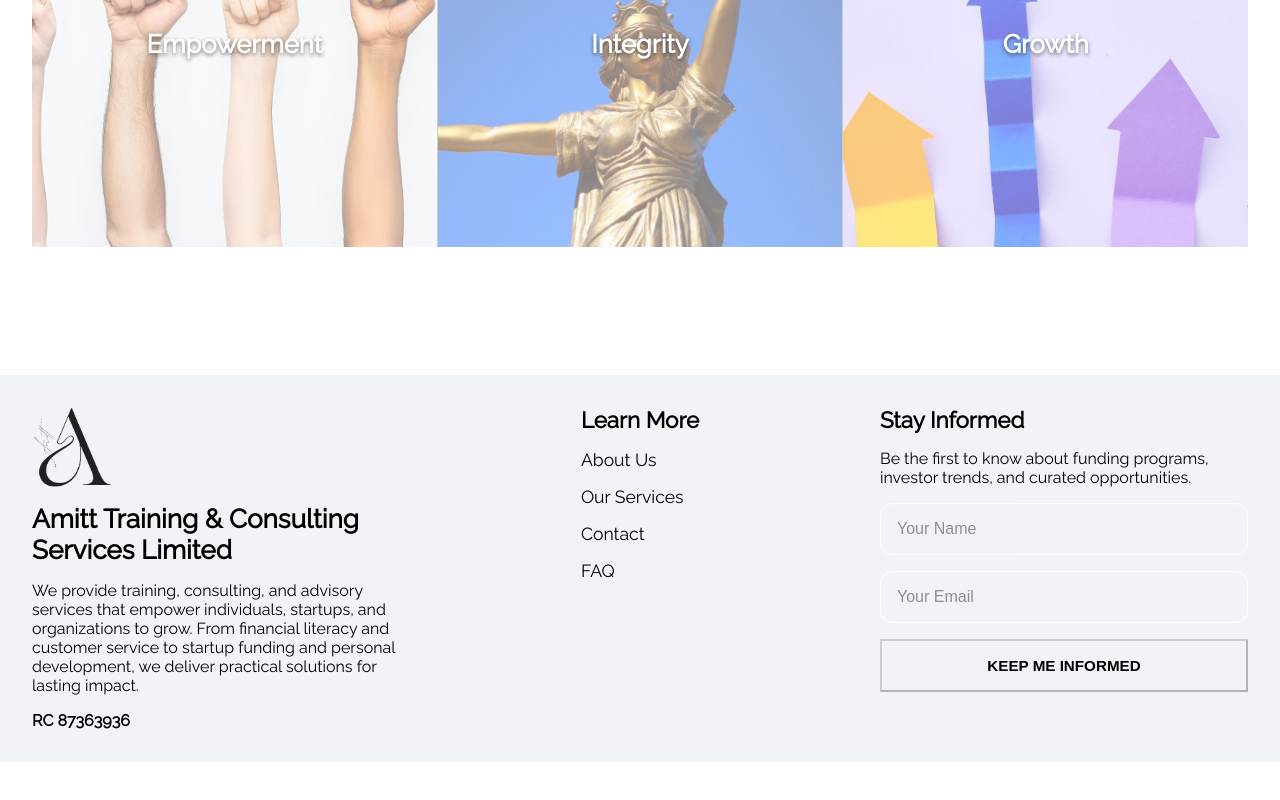
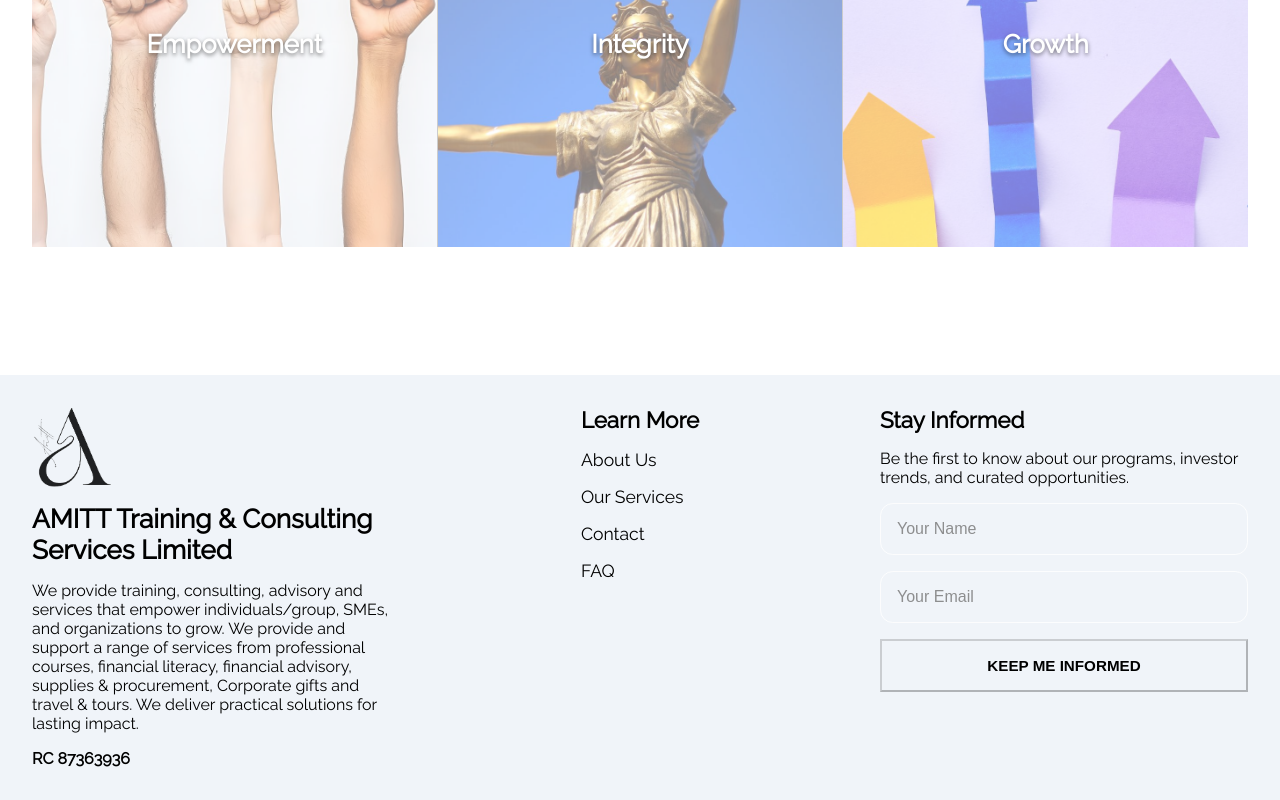
Before and after one commit to Gboly/Amittcsl, a Next.js app in the folder client/: page /about in a window 1280 px wide. Shown: the part 1379-2179 px from the top of the page. Before the commit the page ends 2141 px from the top, so only its background shows below. Built offline with nearby package versions, Linux system fonts and the light colour scheme; a web font is replaced by a local one.

Commit message:
fix: Implement client fix 1

```diff
--- a/client/src/app/contact/page.jsx
+++ b/client/src/app/contact/page.jsx
@@ -49,6 +49,7 @@ export default function Contact() {
             <div className="contact-column">
               <MailIcon style={{ color: "#457b9d", fontSize: "2rem" }} />
               <p>info@amittcsl.com</p>
+              <p>mlainsights@amittcsl.com</p>
             </div>
           </aside>
         </div>
--- a/client/src/app/services/gifts/page.js
+++ b/client/src/app/services/gifts/page.js
@@ -43,8 +43,8 @@ export default function CorporateGiftsPage() {
             <p>
               We help organizations strengthen relationships and foster a
               culture of appreciation through thoughtful and tailored gifting
-              solutions. Whether it’s Christmas, New Year, birthdays,
-              anniversaries, or company milestones, our curated gifts leave a
+              solutions. Whether it’s Christmas, New Year, Sallah,
+              Anniversaries, or Company milestones, our curated gifts leave a
               lasting impression.
             </p>
             <em>Professional. Personal. Memorable.</em>
--- a/client/src/components/footer/Footer.jsx
+++ b/client/src/components/footer/Footer.jsx
@@ -26,13 +26,15 @@ export default function Footer() {
               width={80}
               height={80}
             />
-            <h3>Amitt Training & Consulting Services Limited</h3>
+            <h3>AMITT Training & Consulting Services Limited</h3>
           </header>
           <p>
-            We provide training, consulting, and advisory services that empower
-            individuals, startups, and organizations to grow. From financial
-            literacy and customer service to startup funding and personal
-            development, we deliver practical solutions for lasting impact.
+            We provide training, consulting, advisory and services that empower
+            individuals/group, SMEs, and organizations to grow. We provide and
+            support a range of services from professional courses, financial
+            literacy, financial advisory, supplies & procurement, Corporate
+            gifts and travel & tours. We deliver practical solutions for lasting
+            impact.
           </p>
           <p className="rc-no">RC 87363936</p>
         </section>
@@ -49,7 +51,7 @@ export default function Footer() {
         <section className="stay-informed">
           <header>Stay Informed</header>
           <p>
-            Be the first to know about funding programs, investor trends, and
+            Be the first to know about our programs, investor trends, and
             curated opportunities.
           </p>
           <SubscriptionForm />
--- a/client/src/utils/data.js
+++ b/client/src/utils/data.js
@@ -52,7 +52,7 @@ export const services = [
     title: "Corporate gifts",
     image:
       "https://res.cloudinary.com/dirwr8cde/image/upload/v1756412965/Amitt/gift_ansp09.jpg",
-    desc: "We help organizations strengthen relationships and foster a culture of appreciation through thoughtful and tailored gifting solutions. Whether it’s Christmas, New Year, birthdays, anniversaries, or company milestones, our curated gifts leave a lasting impression.",
+    desc: "We help organizations strengthen relationships and foster a culture of appreciation through thoughtful and tailored gifting solutions. Whether it’s Christmas, New Year, Sallah, Anniversaries, or Company milestones, our curated gifts leave a lasting impression.",
     link: "/services/gifts",
   },
 ];
@@ -103,15 +103,15 @@ export const customMessageDetails = [
 
 export const servicesParagraphs = [
   {
-    text: "At Amitt Training and Consulting Limited , we provide a unique blend of training, consulting, and advisory solutions designed to empower individuals, startups, and organizations to achieve sustainable growth. Our services are rooted in practical strategies, hands-on guidance, and real-world experience, ensuring that every client gains both the knowledge and confidence to take decisive steps toward their goals. We combine professional expertise with a people-first approach, delivering results that are impactful, measurable, and lasting.",
+    text: "At Amitt Training and Consulting Services LTD , we provide a unique blend of training, consulting, and advisory solutions designed to empower individual/groups, SME startups and organizations to achieve sustainable growth. Our services are rooted in practical strategies, hands-on guidance and real-world experience, ensuring that every client gains both the knowledge and confidence to take decisive steps toward their goals. We combine professional expertise with a people-first approach, delivering results that are impactful, measurable, and lasting.",
     image: "/service-abstract-1.png",
   },
   {
-    text: "Our work spans across multiple focus areas, from financial education to professional skills development, startup funding facilitation, and curated lifestyle experiences. We equip individuals and teams with essential knowledge through programs like our financial literacy academy, customer service training, and personal development courses, while also supporting startup founders in navigating the often complex process of securing venture capital. Beyond professional growth, we provide tailored travel and tour experiences that foster exposure, networking, and cultural enrichment, adding a unique dimension to our holistic approach to development.",
+    text: "Our work spans across multiple areas,  from financial education to professional skills development, financial advisory, supplies & procurement  and curated lifestyle experiences. We equip and service individuals, teams and organisation  with essential knowledge through programs like our financial literacy academy, professional courses, financial advisory, supply & procurement and corporate gifts. Beyond all the above, we provide tailored travel and tour experiences that foster exposure, networking, and cultural enrichment, adding a unique dimension to our holistic approach to development.",
     image: "/service-abstract-2.png",
   },
   {
-    text: "Whether you’re an individual looking to strengthen your skills, a company aiming to upskill your workforce, or a founder ready to take your venture to the next level, our services are built to meet you where you are — and take you further. We don’t just deliver training or connect you to opportunities; we partner with you on the journey, ensuring that each program, consultation, or engagement is aligned with your goals and produces meaningful, long-term results.",
+    text: "Whether you’re an individual/group looking to strengthen your skills, a company aiming to upskill your workforce, or a founder ready to take your venture to the next level, our services are built to meet you where you are and take you further. We don’t just deliver training or connect you to opportunities; we partner with you on the journey, ensuring that each program, consultation, services or engagement is aligned with your goals and produces meaningful long-term results.",
     image: "/service-abstract-3.png",
   },
 ];
```
Also changed, not shown: client/src/app/page.js (+6 -6 lines).
